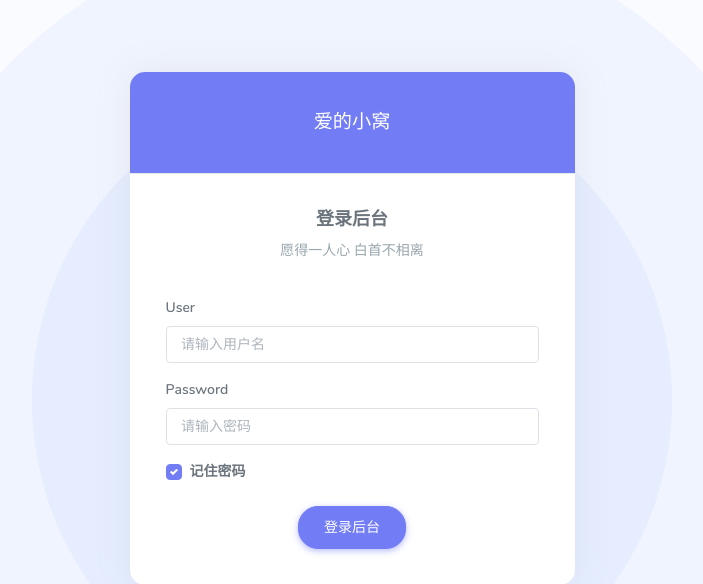
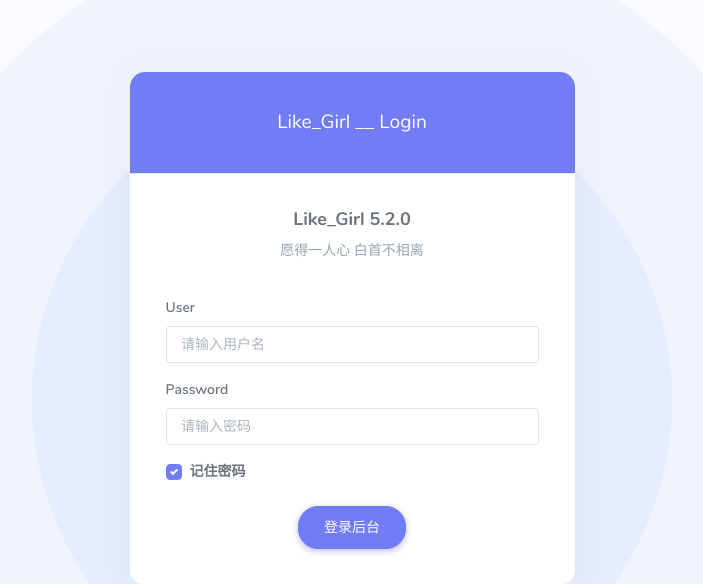
Before and after one commit to yizhaol/like-girl-v5.2.0, a PHP site: page /admin/login.php in a window 1280 px wide. Shown: the top 584 px of the page, without its empty margins (288-991 px from the left). Run offline with PHP 8.4, Linux system fonts and the light colour scheme.

Commit message:
Update login.php

```diff
--- a/admin/login.php
+++ b/admin/login.php
@@ -56,14 +56,14 @@
                     <!-- Logo -->
                     <div class="card-header pt-4 pb-4 text-center bg-primary">
                         <a href="##">
-                            <span style="color: #fff;font-size: 1.2rem;">爱的小窝</span>
+                            <span style="color: #fff;font-size: 1.2rem;">Like_Girl __ Login</span>
                         </a>
                     </div>
 
                     <div class="card-body p-4">
 
                         <div class="text-center w-75 m-auto">
-                            <h4 class="text-dark-50 text-center mt-0 font-weight-bold">登录后台</h4>
+                            <h4 class="text-dark-50 text-center mt-0 font-weight-bold">Like_Girl 5.2.0</h4>
                             <p class="text-muted mb-4">愿得一人心 白首不相离</p>
                         </div>
 
@@ -134,6 +134,9 @@
             alert("密码含有特殊字符 请重新输入")
             return false;
         }
+
+
+
     }
 
 </script>
```
